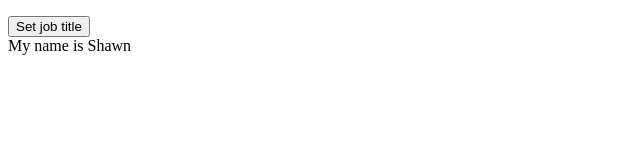
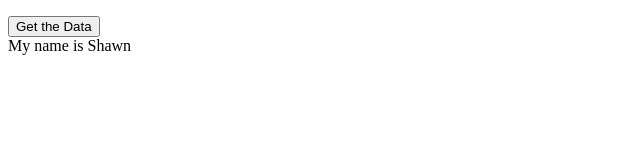
Before and after one commit to imranhsayed/react-workshop, a React app: page / in a window 1280 px wide. Shown: the top 160 px of the page, without its empty margins (0-640 px from the left). Built offline with nearby package versions, Linux system fonts and the light colour scheme.

Commit message:
Update read me

```diff
--- a/src/components/Home.js
+++ b/src/components/Home.js
@@ -18,13 +18,13 @@ class Home extends React.Component {
 				newData:  `${props.name} is a ${state.jobTitle}`
 			}
 		} )
-	};s
+	};
 
 	render() {
 		return(
 			<div>
 				<p>{ this.state.newData } </p>
-				<button onClick={ this.handleOnClickButton }>Set job title</button>
+				<button onClick={ this.handleOnClickButton }>Get the Data</button>
 			</div>
 		)
 	}
```
Also changed, not shown: 1 other file (tests, documents, lock files or other folders).
